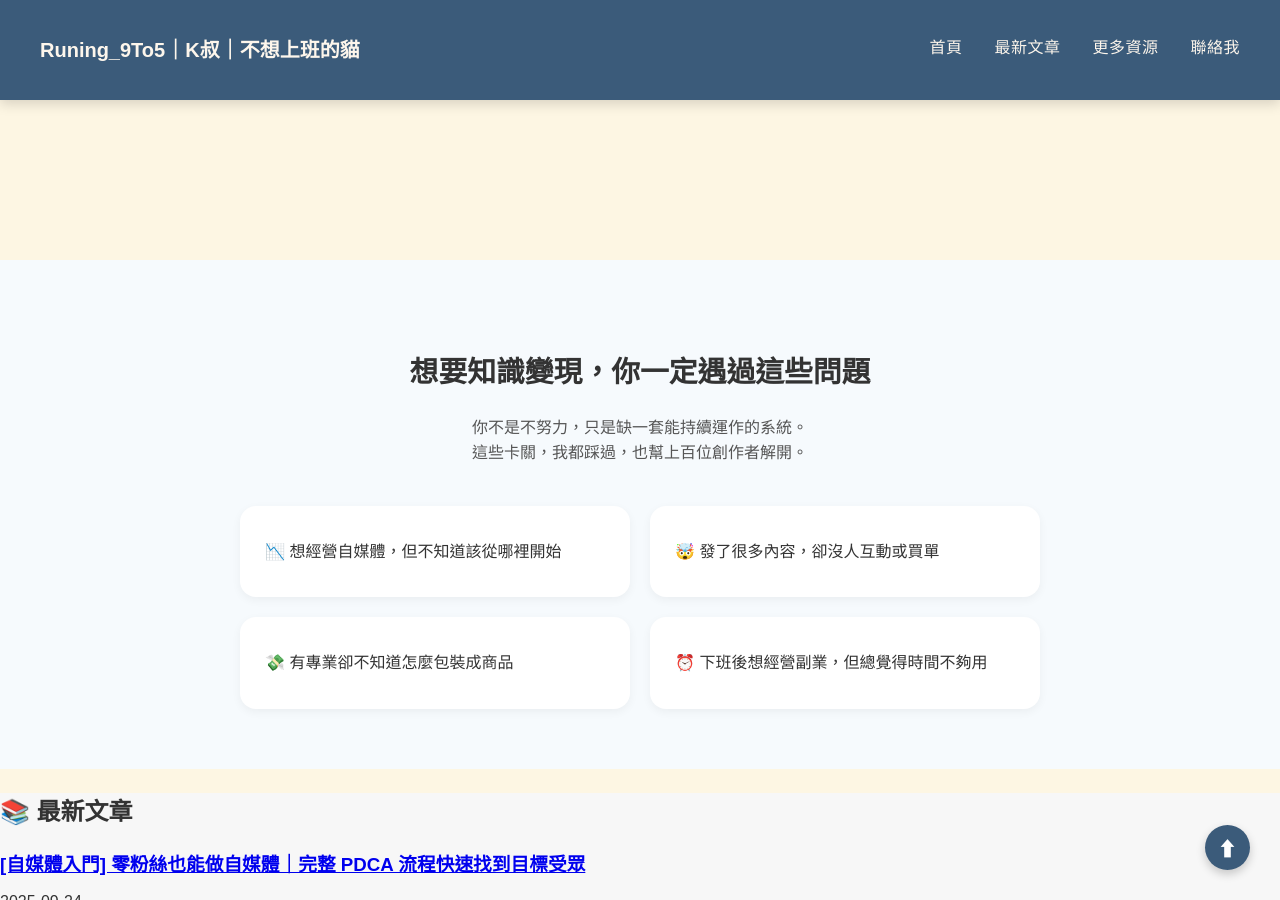
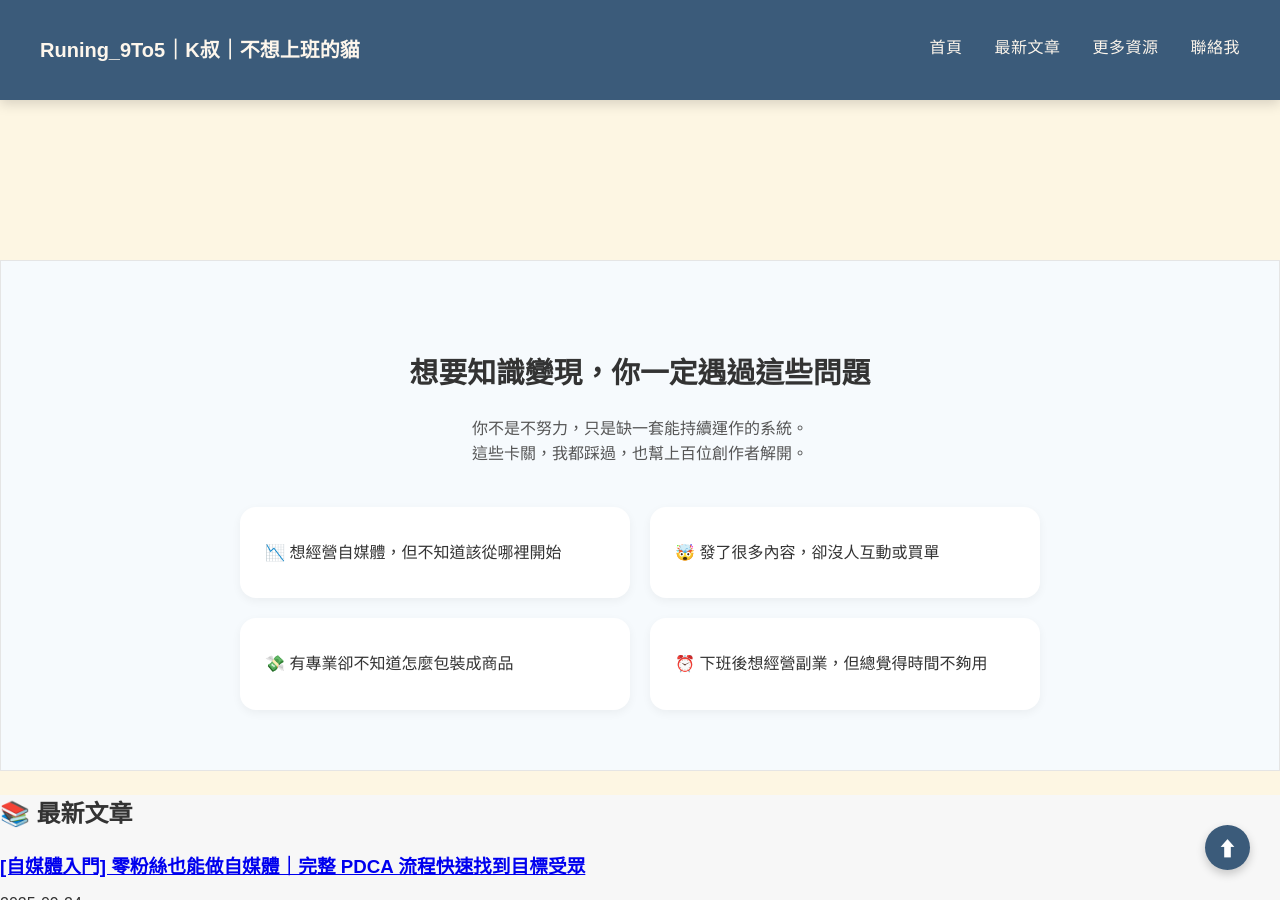
Before and after one commit to KenHAI666/Runing9TO5, a Jekyll site: the page built from index.md, in a window 1280 px wide and 900 px high, scrolled down 555 px. Built offline with Jekyll 4.4.1, drawn with Linux system fonts in a browser that asks for light colours.

Commit message:
Update index.md

```diff
--- a/index.md
+++ b/index.md
@@ -47,7 +47,7 @@ keywords: "自媒體變現系統, 上班族斜槓指南, 內容變現策略, 內
 </section>
 
 <!-- 痛點區-->
-<section id="pain-points" class="card-section" style="padding:60px 40px; background:#f6fafd; text-align:center;">
+<section id="pain-points" class="card-basic" style="padding:60px 40px; background:#f6fafd; text-align:center;">
   <h2 style="font-size:1.8em; margin-bottom:20px;">想要知識變現，你一定遇過這些問題</h2>
   <p style="color:#555; max-width:700px; margin:0 auto 40px;">
     你不是不努力，只是缺一套能持續運作的系統。<br>
```
